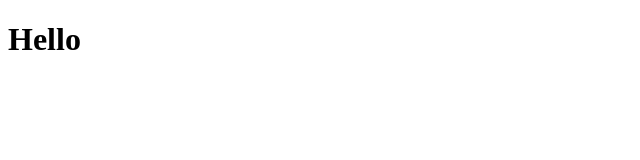
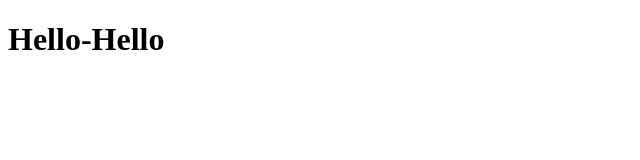
Before and after one commit to AjayPatel4135/AjayPatel4135.github.io, a plain HTML site: page Index.html in a window 1280 px wide. Shown: the whole page, without its empty margins (0-640 px from the left). Drawn offline with Linux system fonts and the light colour scheme.

Commit message:
Add html

```diff
--- a/Index.html
+++ b/Index.html
@@ -7,6 +7,6 @@
     <title>Document</title>
 </head>
 <body>
-    <h1>Hello</h1>
+    <h1>Hello-Hello</h1>
 </body>
 </html>
```
